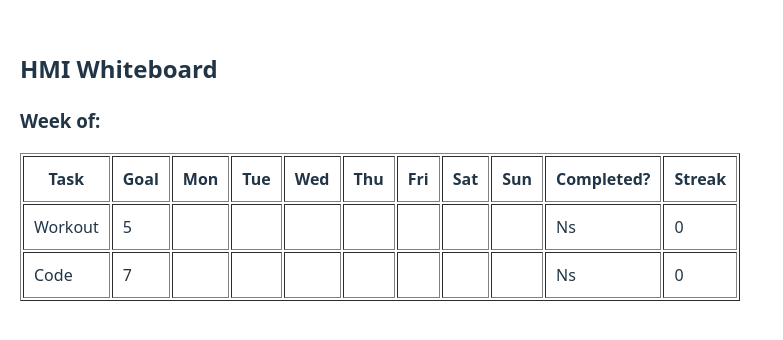
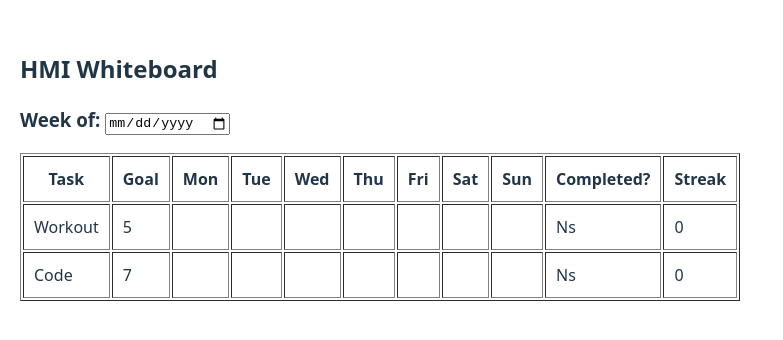
Before and after one commit to sarmstong/HMI_Whiteboard, a React (Vite) app: page / in a window 1280 px wide. Shown: the part 234-574 px from the top of the page, without its empty margins (0-783 px from the left). Built offline with nearby package versions, Linux system fonts and the light colour scheme.

Commit message:
added Week Of Calendar widget

```diff
--- a/src/App.tsx
+++ b/src/App.tsx
@@ -9,6 +9,7 @@ const days = ["Mon", "Tue", "Wed", "Thu", "Fri", "Sat", "Sun"];
 
 function App() {
 
+  const [weekOf, setWeekOf] = useState<string>("");
   const [rows, setRows] = useState<Row[]>([
     { id: "1", task: "Workout", goal: 5, streak: 0, cells: Array(days.length).fill(0) },
     { id: "2", task: "Code", goal: 7, streak: 0, cells: Array(days.length).fill(0)  }
@@ -59,7 +60,13 @@ function App() {
   return (
     <div style={{ padding: 20 }}>
       <h2>HMI Whiteboard</h2>
-      <h3>Week of: </h3>
+      <h3>Week of: {""}
+          <input
+            type="date"
+            value={weekOf}
+            onChange={(e) => setWeekOf(e.target.value)}
+  />
+      </h3>
       <Grid
         days={days}
         rows={rows}
```
